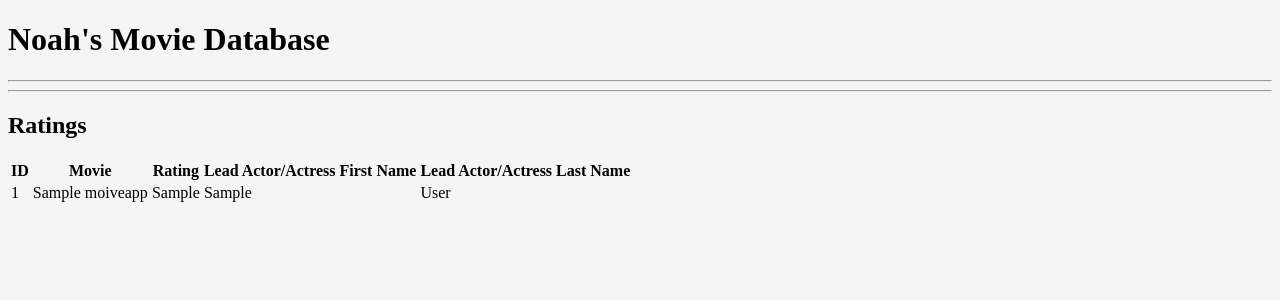
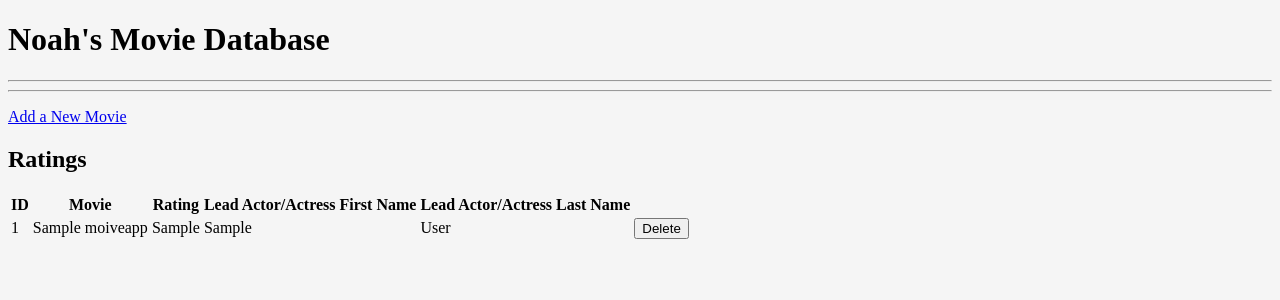
Before and after one commit to Noah-Sempf/Database_WebApp, a Flask app: page / in a window 1280 px wide. Shown: the top 300 px of the page. Run offline with Flask 2, Linux system fonts and the light colour scheme; tables that the repository leaves empty hold one stand-in row (values such as "Sample post"); parts of the project's set-up code (start-up, migrations or seed data) failed here and were passed over.

Commit message:
Read, Add, and Delete added

```diff
--- a/app.py
+++ b/app.py
@@ -1,5 +1,6 @@
 from flask import Flask
-from flask import render_template
+from flask import request
+from flask import render_template, redirect
 from flask_wtf import FlaskForm
 from wtforms import StringField
 from wtforms.validators import DataRequired
@@ -45,9 +46,19 @@ def add_movie():
         db.session.add(Movie)
         db.session.commit()
 
-        return "<h2> The movie {0} stars {1} {2} and I would rate it a {3}".format(form.Movie_name.data, form.first_name.data, form.last_name.data, form.Movie_rating.data)
+        return redirect('/')
 
     return render_template('add_movie.html', form=form, pageTitle='Add a new movie')
 
+@app.route('/delete_movie/<int:MovieID>', methods=['GET','POST'])
+def delete_movie(MovieID):
+    if request.method == 'POST':
+        Movie = sempf_moiveapp.query.get_or_404(MovieID)
+        db.session.delete(Movie)
+        db.session.commit()
+        return redirect("/")
+    else:
+        return redirect("/")
+
 if __name__ == '__main__':
     app.run(debug=True)
--- a/templates/add_movie.html
+++ b/templates/add_movie.html
@@ -8,6 +8,7 @@
 
         {{ form.csrf_token }}
         {{ form.Movie_name.label }} {{ form.Movie_name(size=20) }}
+        {{ form.Movie_rating.label }} {{ form.Movie_rating(size=10) }}
         {{ form.first_name.label }} {{ form.first_name(size=20) }}
         {{ form.last_name.label }} {{ form.last_name(size=20) }}
 
--- a/templates/index.html
+++ b/templates/index.html
@@ -3,6 +3,7 @@
 {% extends 'base.html' %}
 
 {% block body %}
+<p> <a href="{{ url_for('.add_movie')}}">Add a New Movie</a></p>
 {% if movies %}
 	<h2> Ratings </h2>
 		<table>
@@ -24,6 +25,13 @@
 					<td> {{ row.Movie_rating }}</td>
 					<td> {{ row.first_name }}</td>
 					<td> {{ row.last_name }}</td>
+
+					<td>
+						<form action="{{ url_for('delete_movie', MovieID=row.MovieID) }}" Method="POST">
+							<input type="submit" value="Delete" />
+						</form>
+					</td>
+
 				</tr>
 				{% endfor %}
 			</tbody>
```
Also changed, not shown: 1 other file.
